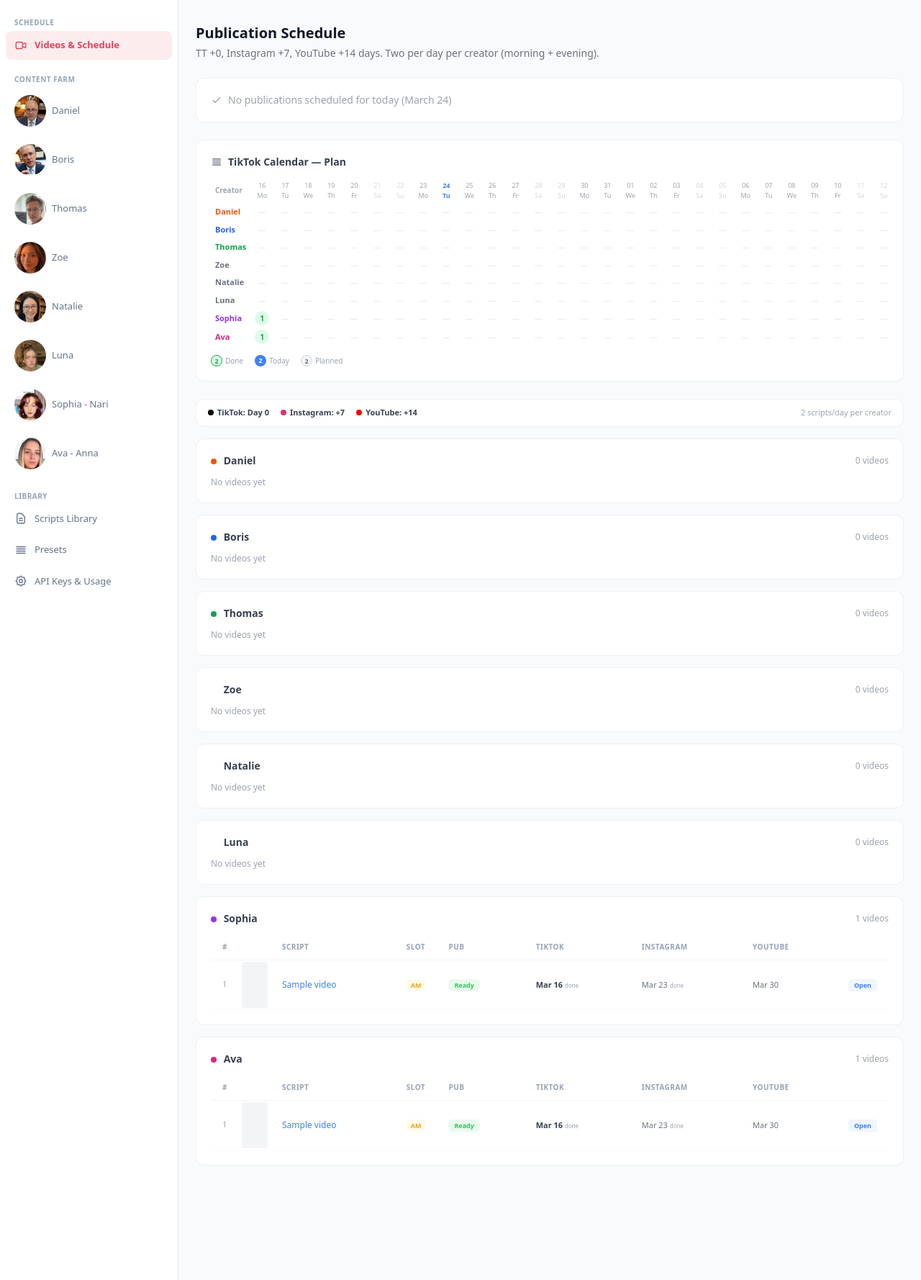
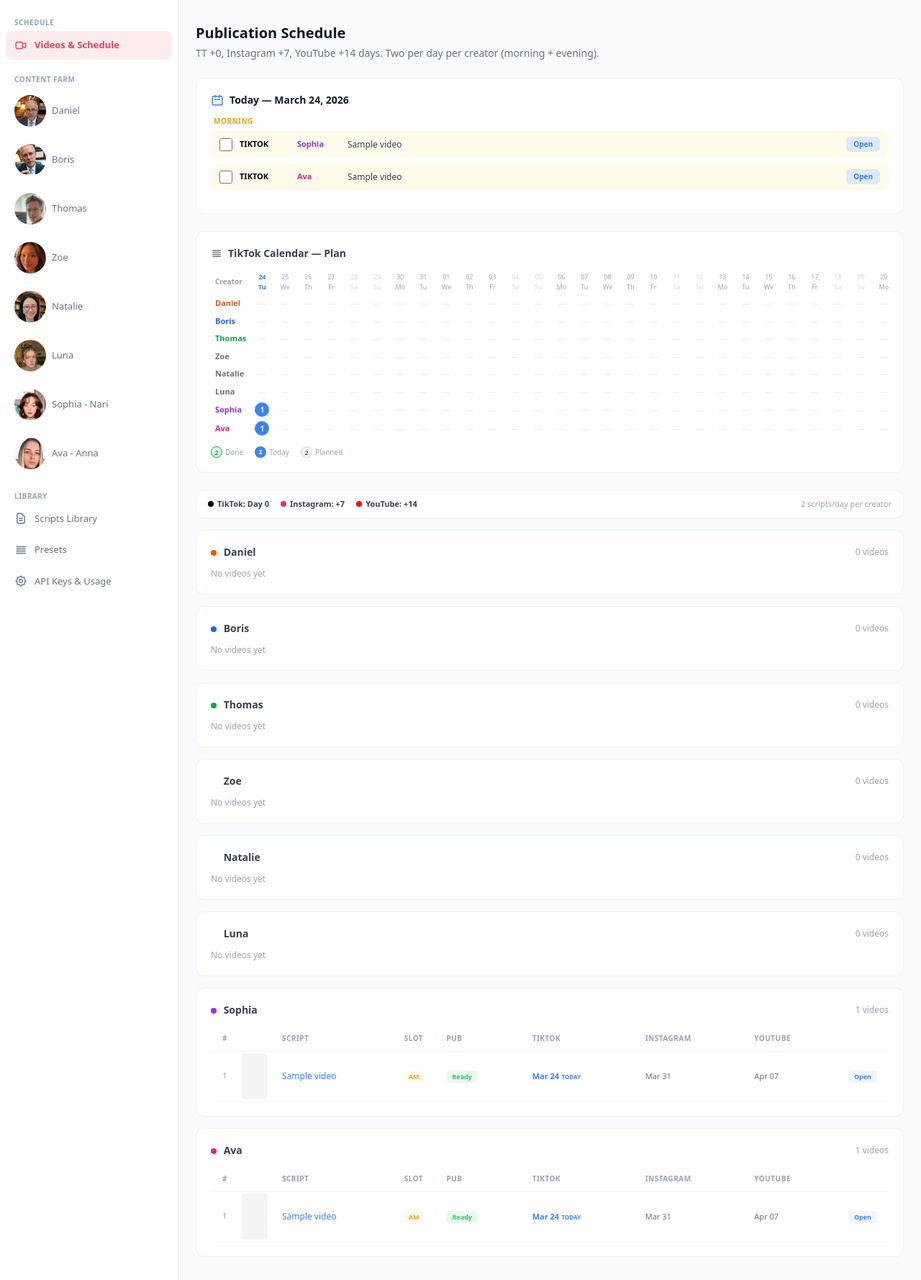
Before and after one commit to Global-Generation/viral-scripts, a FastAPI app: page /videos in a window 1280 px wide. Shown: the whole page at 72% size. Run offline with FastAPI, Linux system fonts and the light colour scheme; tables that the repository leaves empty hold one stand-in row (values such as "Sample post"); some libraries are stand-ins or nearby versions.

Commit message:
Reset schedule to Mar 24, add publish checkboxes in Today section
- All speakers start from Day 1 = March 24, 2026
- Today tasks show checkboxes to mark as published on each platform
- Per-creator tables show green ✓ for published, red "overdue" for missed
- Character page timeline auto-updates from published dates

Co-Authored-By: Claude Opus 4.6 <noreply@anthropic.com>

```diff
--- a/routers/videos.py
+++ b/routers/videos.py
@@ -19,14 +19,14 @@ PUB_OFFSETS = {"tiktok": 0, "instagram": 7, "youtube": 14}
 
 # Per-creator start dates
 SCHEDULE_STARTS = {
-    "daniel": date(2026, 3, 18),
-    "boris": date(2026, 3, 18),
-    "thomas": date(2026, 3, 18),
-    "zoe": date(2026, 3, 20),
-    "natalie": date(2026, 3, 20),
-    "luna": date(2026, 3, 20),
-    "sophia": date(2026, 3, 16),
-    "ava": date(2026, 3, 16),
+    "daniel":  date(2026, 3, 24),
+    "boris":   date(2026, 3, 24),
+    "thomas":  date(2026, 3, 24),
+    "zoe":     date(2026, 3, 24),
+    "natalie": date(2026, 3, 24),
+    "luna":    date(2026, 3, 24),
+    "sophia":  date(2026, 3, 24),
+    "ava":     date(2026, 3, 24),
 }
 
 
@@ -66,6 +66,9 @@ def _build_script_schedule(db, creator, today):
             "youtube_date": yt_date,
             "has_final": bool(script.final_video_path or script.final_subtitled_path),
             "slot": slot,
+            "published_tiktok": bool(script.published_tiktok),
+            "published_instagram": bool(script.published_instagram),
+            "published_youtube": bool(script.published_youtube),
         })
 
         link = f"/scripts/{script.id}"
@@ -78,6 +81,8 @@ def _build_script_schedule(db, creator, today):
                     "platform": platform,
                     "date": d,
                     "slot": slot,
+                    "script_id": script.id,
+                    "published": bool(getattr(script, f"published_{platform.lower()}")),
                 })
 
     return entries, tasks
--- a/static/js/app.js
+++ b/static/js/app.js
@@ -213,6 +213,22 @@ async function togglePublish(scriptId, platform) {
     }
 }
 
+// === Toggle publish from schedule checkbox ===
+async function togglePublishCb(scriptId, platform, checkbox) {
+    try {
+        const result = await api('/api/scripts/' + scriptId + '/publish', 'POST', { platform: platform });
+        if (result && result.ok) {
+            toast(result.published ? platform + ' published ✓' : platform + ' unpublished', 'success');
+        } else {
+            checkbox.checked = !checkbox.checked;
+            toast('Publish toggle failed', 'error');
+        }
+    } catch (e) {
+        checkbox.checked = !checkbox.checked;
+        toast('Network error', 'error');
+    }
+}
+
 // === Generate video prompts (split into Video 1 + Video 2) ===
 async function generatePrompt(scriptId) {
     const btn = document.getElementById('generate-prompt-btn');
--- a/templates/videos.html
+++ b/templates/videos.html
@@ -24,6 +24,9 @@
         <div class="space-y-2">
             {% for task in morning_tasks %}
             <div style="display: flex; align-items: center; gap: 10px; padding: 8px 12px; background: #fffbeb; border-radius: 8px;">
+                <input type="checkbox" onchange="togglePublishCb({{ task.script_id }}, '{{ task.platform|lower }}', this)"
+                    {% if task.published %}checked{% endif %}
+                    style="width: 18px; height: 18px; accent-color: #16a34a; cursor: pointer; flex-shrink: 0;">
                 <span style="font-size: 11px; font-weight: 700; text-transform: uppercase; min-width: 70px;
                     {% if task.platform == 'TikTok' %}color: #000;
                     {% elif task.platform == 'Instagram' %}color: #E1306C;
@@ -44,6 +47,9 @@
         <div class="space-y-2">
             {% for task in evening_tasks %}
             <div style="display: flex; align-items: center; gap: 10px; padding: 8px 12px; background: #eef2ff; border-radius: 8px;">
+                <input type="checkbox" onchange="togglePublishCb({{ task.script_id }}, '{{ task.platform|lower }}', this)"
+                    {% if task.published %}checked{% endif %}
+                    style="width: 18px; height: 18px; accent-color: #16a34a; cursor: pointer; flex-shrink: 0;">
                 <span style="font-size: 11px; font-weight: 700; text-transform: uppercase; min-width: 70px;
                     {% if task.platform == 'TikTok' %}color: #000;
                     {% elif task.platform == 'Instagram' %}color: #E1306C;
@@ -210,33 +216,42 @@
                             {% endif %}
                         </td>
                         <td class="td">
-                            <span style="font-size: 11px; font-weight: 600; color: {% if entry.tiktok_date == today %}#3b82f6{% else %}#374151{% endif %};">
-                                {{ entry.tiktok_date.strftime('%b %d') }}
-                            </span>
-                            {% if entry.tiktok_date == today %}
+                            {% if entry.published_tiktok %}
+                            <span style="font-size: 11px; font-weight: 600; color: #16a34a;">{{ entry.tiktok_date.strftime('%b %d') }} ✓</span>
+                            {% elif entry.tiktok_date == today %}
+                            <span style="font-size: 11px; font-weight: 600; color: #3b82f6;">{{ entry.tiktok_date.strftime('%b %d') }}</span>
                             <span style="font-size: 8px; color: #3b82f6; font-weight: 700;">TODAY</span>
                             {% elif entry.tiktok_date < today %}
-                            <span style="font-size: 8px; color: #9ca3af;">done</span>
+                            <span style="font-size: 11px; font-weight: 600; color: #ef4444;">{{ entry.tiktok_date.strftime('%b %d') }}</span>
+                            <span style="font-size: 8px; color: #ef4444; font-weight: 600;">overdue</span>
+                            {% else %}
+                            <span style="font-size: 11px; font-weight: 600; color: #374151;">{{ entry.tiktok_date.strftime('%b %d') }}</span>
                             {% endif %}
                         </td>
                         <td class="td">
-                            <span style="font-size: 11px; font-weight: 500; color: {% if entry.instagram_date == today %}#E1306C{% else %}#6b7280{% endif %};">
-                                {{ entry.instagram_date.strftime('%b %d') }}
-                            </span>
-                            {% if entry.instagram_date == today %}
+                            {% if entry.published_instagram %}
+                            <span style="font-size: 11px; font-weight: 500; color: #16a34a;">{{ entry.instagram_date.strftime('%b %d') }} ✓</span>
+                            {% elif entry.instagram_date == today %}
+                            <span style="font-size: 11px; font-weight: 500; color: #E1306C;">{{ entry.instagram_date.strftime('%b %d') }}</span>
                             <span style="font-size: 8px; color: #E1306C; font-weight: 700;">TODAY</span>
                             {% elif entry.instagram_date < today %}
-                            <span style="font-size: 8px; color: #9ca3af;">done</span>
+                            <span style="font-size: 11px; font-weight: 500; color: #ef4444;">{{ entry.instagram_date.strftime('%b %d') }}</span>
+                            <span style="font-size: 8px; color: #ef4444; font-weight: 600;">overdue</span>
+                            {% else %}
+                            <span style="font-size: 11px; font-weight: 500; color: #6b7280;">{{ entry.instagram_date.strftime('%b %d') }}</span>
                             {% endif %}
                         </td>
                         <td class="td">
-                            <span style="font-size: 11px; font-weight: 500; color: {% if entry.youtube_date == today %}#FF0000{% else %}#6b7280{% endif %};">
-                                {{ entry.youtube_date.strftime('%b %d') }}
-                            </span>
-                            {% if entry.youtube_date == today %}
+                            {% if entry.published_youtube %}
+                            <span style="font-size: 11px; font-weight: 500; color: #16a34a;">{{ entry.youtube_date.strftime('%b %d') }} ✓</span>
+                            {% elif entry.youtube_date == today %}
+                            <span style="font-size: 11px; font-weight: 500; color: #FF0000;">{{ entry.youtube_date.strftime('%b %d') }}</span>
                             <span style="font-size: 8px; color: #FF0000; font-weight: 700;">TODAY</span>
                             {% elif entry.youtube_date < today %}
-                            <span style="font-size: 8px; color: #9ca3af;">done</span>
+                            <span style="font-size: 11px; font-weight: 500; color: #ef4444;">{{ entry.youtube_date.strftime('%b %d') }}</span>
+                            <span style="font-size: 8px; color: #ef4444; font-weight: 600;">overdue</span>
+                            {% else %}
+                            <span style="font-size: 11px; font-weight: 500; color: #6b7280;">{{ entry.youtube_date.strftime('%b %d') }}</span>
                             {% endif %}
                         </td>
                         <td class="td">
```
